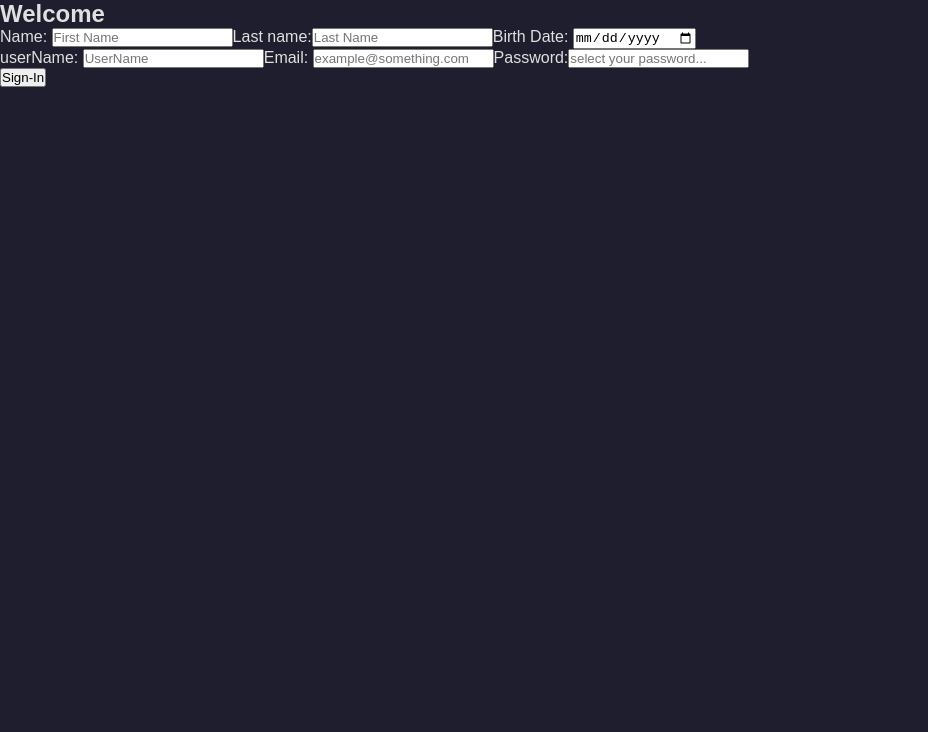
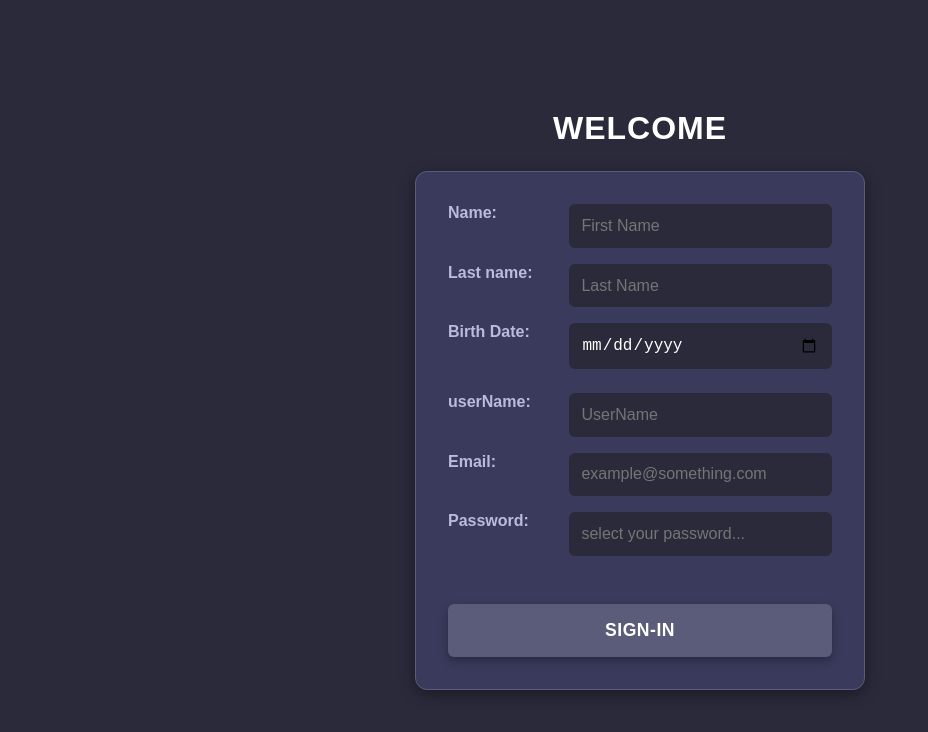
Before and after one commit to Marco-Kara-G/DevTaskBoard---Task-Manager-per-Dev, a React (Vite) app in the folder Task_Project/: page / in a window 1280 px wide. Shown: the top 732 px of the page, without its empty margins (0-928 px from the left). Built offline with nearby package versions, Linux system fonts and the light colour scheme.

Commit message:
add style to LoginPage

```diff
--- a/Task_Project/src/components/LoginPage.css
+++ b/Task_Project/src/components/LoginPage.css
@@ -3,3 +3,121 @@
   padding: 0;
   box-sizing: border-box;
 }
+
+/* LoginPage.css */
+
+/* LoginPage.css */
+
+/* Stile generale */
+.main-container {
+  display: flex;
+  flex-direction: column;
+  align-items: center;
+  justify-content: center;
+  height: 100vh;
+  background-color: #2a2a3b;
+  color: #ffffff;
+  padding: 1rem;
+}
+
+h2 {
+  font-size: 2rem;
+  margin-bottom: 1.5rem;
+  color: #ffffff;
+  text-transform: uppercase;
+  letter-spacing: 1px;
+  text-align: center;
+}
+
+/* Stile del form */
+.sign-in-form {
+  background-color: #3a3a5d;
+  border: 1px solid #5b5b7a;
+  padding: 2rem;
+  border-radius: 12px;
+  width: 100%;
+  max-width: 450px;
+  display: flex;
+  flex-direction: column;
+  gap: 1.5rem;
+  box-shadow: 0px 4px 15px rgba(0, 0, 0, 0.4);
+}
+
+/* Contenitore per due input per riga */
+.input-row {
+  display: flex;
+  flex-direction: column;
+  gap: 0.5rem;
+}
+
+.input-row label {
+  font-size: 1rem;
+  font-weight: bold;
+  color: #bbbbdd;
+  text-align: center; /* Allinea il testo al centro */
+}
+
+.input-row input {
+  width: 100%;
+  padding: 0.8rem;
+  border: none;
+  border-radius: 6px;
+  background-color: #2a2a3b;
+  color: #ffffff;
+  outline: none;
+  font-size: 1rem;
+  text-align: center; /* Centra il testo inserito */
+  transition: all 0.2s ease-in-out;
+}
+
+.input-row input:focus {
+  background-color: #404066;
+}
+
+/* Sezione info personali e login */
+.sign-in-form-personal-info,
+.sign-in-form-loginInfo {
+  display: flex;
+  flex-direction: column;
+  gap: 1rem;
+}
+
+/* Stile del pulsante */
+button[type="submit"] {
+  width: 100%;
+  padding: 1rem;
+  border: none;
+  border-radius: 6px;
+  background-color: #5b5b7a;
+  color: #ffffff;
+  font-size: 1.1rem;
+  cursor: pointer;
+  transition: background-color 0.3s ease-in-out, transform 0.2s;
+  font-weight: bold;
+  letter-spacing: 0.5px;
+  text-transform: uppercase;
+  box-shadow: 0px 4px 10px rgba(0, 0, 0, 0.3);
+  margin-top: 1.5rem;
+}
+
+button[type="submit"]:hover {
+  background-color: #6a6ab7;
+}
+
+/* 📌 RESPONSIVE DESIGN */
+@media (min-width: 600px) {
+  .input-row {
+    flex-direction: row;
+    justify-content: space-between;
+  }
+
+  .input-row label {
+    width: 30%;
+    text-align: left; /* Allinea il testo a sinistra su schermi grandi */
+  }
+
+  .input-row input {
+    width: 70%;
+    text-align: left; /* Ripristina il testo a sinistra */
+  }
+}
--- a/Task_Project/src/components/LoginPage.jsx
+++ b/Task_Project/src/components/LoginPage.jsx
@@ -2,10 +2,11 @@ import "./LoginPage.css";
 
 export function LoginPage() {
   return (
-    <div>
+    <div className="main-container">
       <h2>Welcome</h2>
       <form className="sign-in-form">
         <div className="sign-in-form-personal-info">
+          <div className="input-row">
             <label htmlFor="user-name">Name: </label>
             <input
               type="text"
@@ -13,6 +14,8 @@ export function LoginPage() {
               id="user-name"
               placeholder="First Name"
             />
+          </div>
+          <div className="input-row">
             <label htmlFor="user-last-name">Last name:</label>
             <input
               type="text"
@@ -20,11 +23,15 @@ export function LoginPage() {
               id="user-last-name"
               placeholder="Last Name"
             />
+          </div>
+          <div className="input-row">
             <label htmlFor="user-birth-date">Birth Date: </label>
-
             <input type="date" name="user-birth-date" id="user-birth-date" />
           </div>
+        </div>
+
         <div className="sign-in-form-loginInfo">
+          <div className="input-row">
             <label htmlFor="login-name">userName: </label>
             <input
               type="text"
@@ -32,6 +39,8 @@ export function LoginPage() {
               id="login-name"
               placeholder="UserName"
             />
+          </div>
+          <div className="input-row">
             <label htmlFor="user-email">Email: </label>
             <input
               type="email"
@@ -39,6 +48,8 @@ export function LoginPage() {
               id="user-email"
               placeholder="example@something.com"
             />
+          </div>
+          <div className="input-row">
             <label htmlFor="user-password">Password:</label>
             <input
               type="password"
@@ -47,6 +58,8 @@ export function LoginPage() {
               placeholder="select your password..."
             />
           </div>
+        </div>
+
         <button type="submit">Sign-In</button>
       </form>
     </div>
```
Lines whose indentation alone changed are shown as unchanged.
